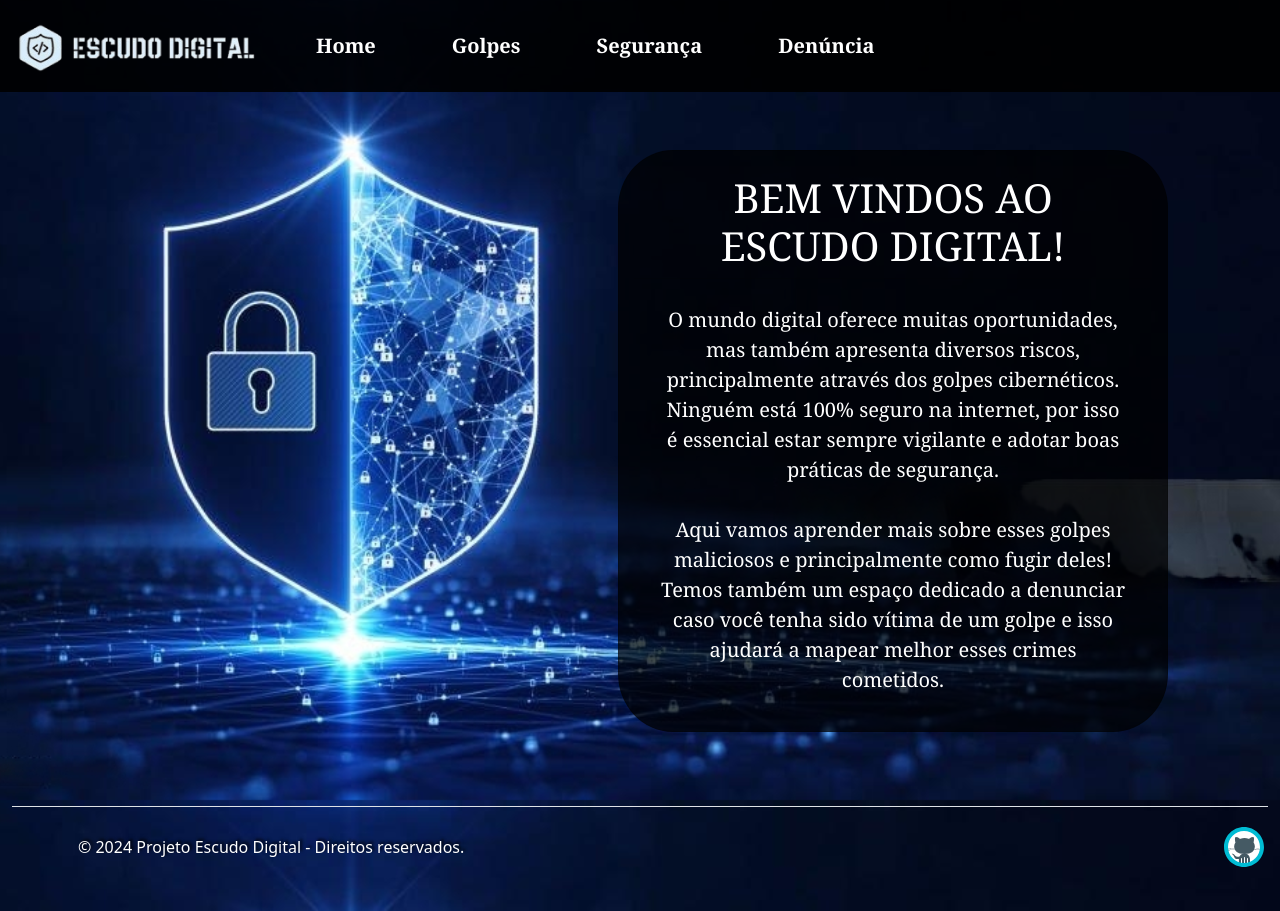
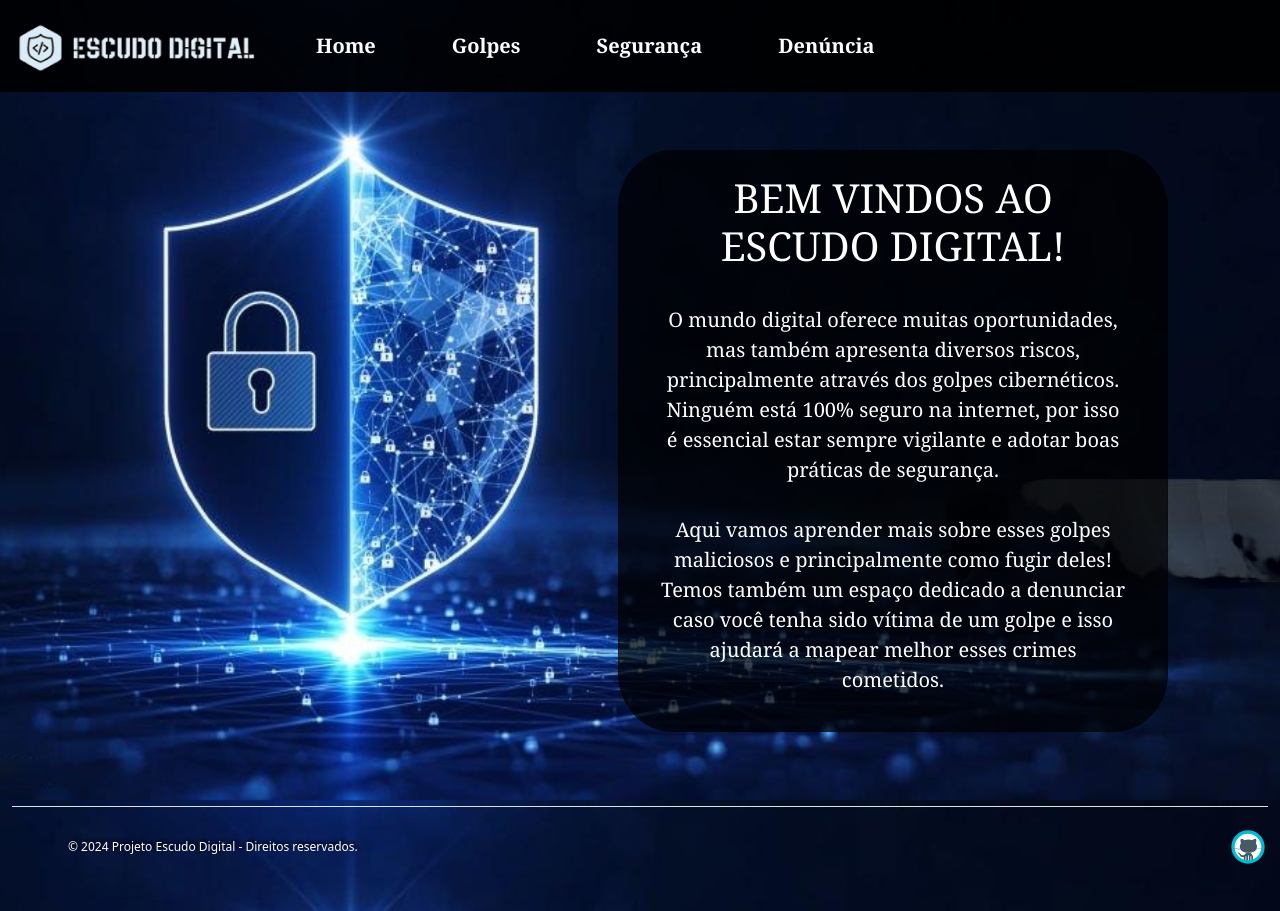
Before and after one commit to JaykeBentes/Escudo_digital.1, a website: page index.html in a window 1280 px wide. Drawn offline with nearby package versions, Linux system fonts and the light colour scheme.

Commit message:
update footer1

```diff
--- a/style.css
+++ b/style.css
@@ -1,5 +1,3 @@
-
-
 * {
     margin: 0;
     padding: 0;
@@ -139,5 +137,9 @@ footer{
     bottom: 0;
     color: white;
     font-weight: 500;
+    font-size: 12px;
     text-shadow: 2px -2px 3px black;
 }
+footer svg{
+    width: 40px;
+}
```
